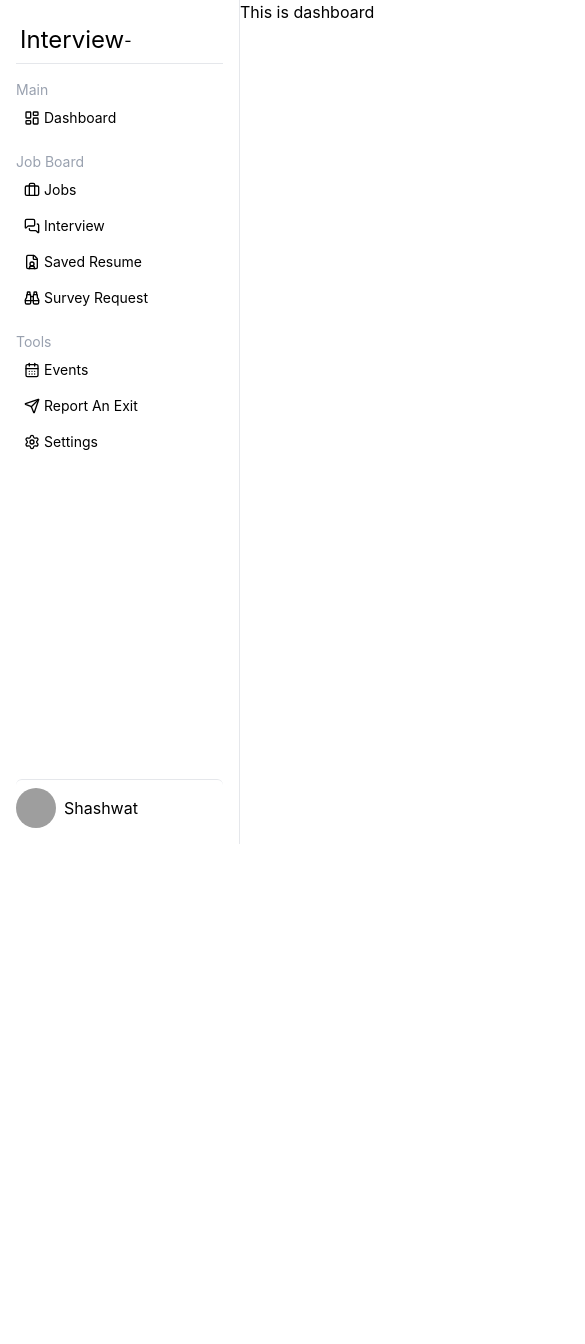
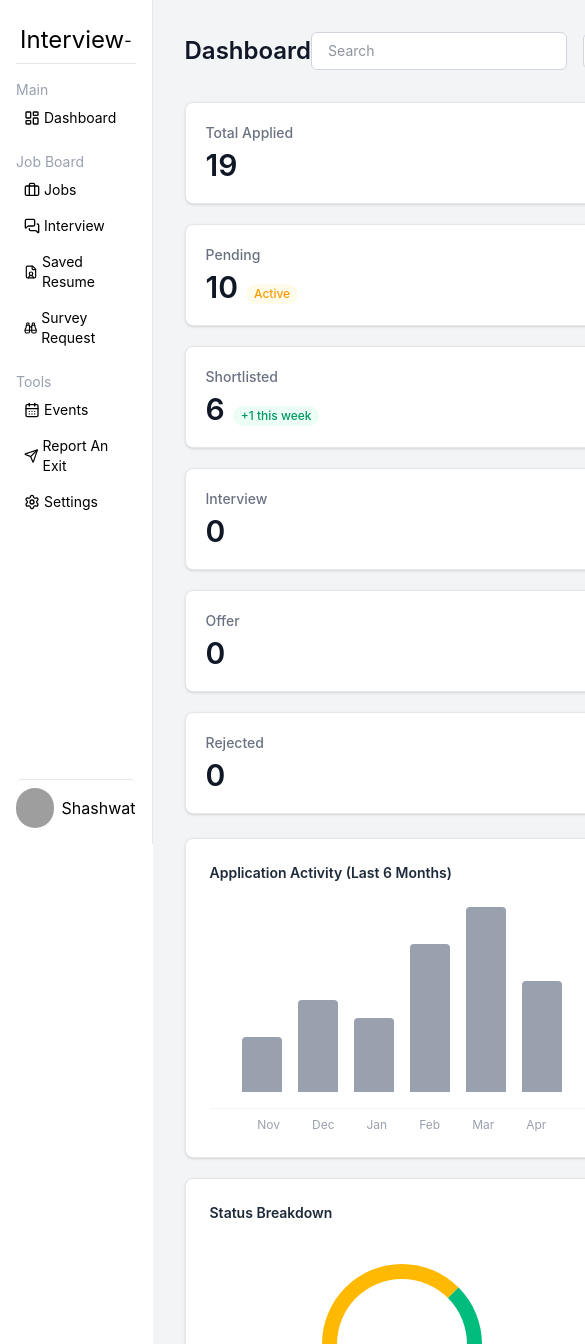
Before and after one commit to Shashwat64/Job-Tracker, a React (Vite) app: page /app/dashboard in a window 390 px wide. Shown: the top 1344 px of the page, 585 px wide, since content can reach past the window. Before the commit the page ends 844 px from the top, so only its background shows below. Built offline with nearby package versions, Linux system fonts and the light colour scheme; no server answers; grey boxes are pictures that could not be loaded.

Commit message:
feat: add dashboard

```diff
--- a/src/Components/MainNavChildren/AddJob.jsx
+++ b/src/Components/MainNavChildren/AddJob.jsx
@@ -204,6 +204,8 @@
           >
             <option value="Pending">Pending</option>
             <option value="Shortlisted">Shortlisted</option>
+            <option value="Interview">Interview</option>
+            <option value="Offer">Offer</option>
             <option value="Rejected">Rejected</option>
           </select>
 
--- a/src/Components/MainNavChildren/Dashboard.jsx
+++ b/src/Components/MainNavChildren/Dashboard.jsx
@@ -1,9 +1,161 @@
 import { Link } from 'react-router-dom'
+import { useContext } from 'react'
 
-export default function Dashboard(){
+import { JobContext} from '../../App'
+
+//Top 4 cards
+const KPICard = ({ title, value, badge }) => (
+  <div className="bg-white p-5 rounded-lg border border-gray-200 shadow-sm hover:bg-gray-100 hover:cursor-pointer
+: transition duration-75 active:scale-95">
+    <h3 className="text-sm text-gray-500 font-medium mb-1">{title}</h3>
+    <div className="flex items-baseline space-x-2">
+      <p className="text-3xl font-semibold text-gray-900">{value}</p>
+      {badge && (
+        <span className={`text-xs font-medium px-2 py-0.5 rounded-full ${badge.style}`}>
+          {badge.label}
+        </span>
+      )}
+    </div>
+  </div>
+)
+
+//Its the lower most upcomign interview
+const InterviewItem = ({ company, round, position, date, time }) => (
+  <div className="px-6 py-4 flex justify-between items-center hover:bg-gray-100 hover:cursor-pointer
+ transition">
+    <div className="flex items-center gap-4">
+      <div className="w-10 h-10 rounded border border-gray-200 bg-white flex items-center justify-center font-bold text-gray-700">
+        {company[0]}
+      </div>
+      <div>
+        <p className="text-sm font-medium text-gray-900">{company}</p>
+        <p className="text-xs text-gray-500">{round} • {position}</p>
+      </div>
+    </div>
+    <div className="text-right">
+      <p className="text-sm font-medium text-gray-900">{date}</p>
+      <p className="text-xs text-gray-500">{time}</p>
+    </div>
+  </div>
+);
+
+
+
+const kpiData = [
+  { title: "Total Applied", value: 19 },
+  { title: "Pending", value: 12, badge: { label: "Active", style: "text-amber-500 bg-amber-50" } },
+  { title: "Shortlisted", value: 4, badge: { label: "+1 this week", style: "text-emerald-600 bg-emerald-50" } },
+  { title: "Interview", value: 3 },
+  { title: "Offer", value: 3 },
+  { title: "Rejected", value: 3 }
+];
+
+const upcomingInterviews = []
+
+/* const upcomingInterviews = [
+  { company: "Cisco", round: "Technical Round 1", position: "Network Software Engineer", date: "Apr 15, 2026", time: "10:00 AM - 11:00 AM" },
+  { company: "Oracle", round: "HR Screening", position: "Cloud Engineer", date: "Apr 18, 2026", time: "02:30 PM - 03:00 PM" },
+]; */
+
+const bars = [30, 50, 40, 80, 100, 60];
+const months = ["Nov", "Dec", "Jan", "Feb", "Mar", "Apr"];
+
+export default function Dashboard() {
+
+  const { interviewJson } = useContext(JobContext)
+
+  console.log(interviewJson)
+
+
+  const statusCounts = interviewJson.filter(info=>!info.isDeleted)
+  .reduce((acc, job) => {
+    acc.total = (acc.total || 0) + 1;
+    acc[job.stage] = (acc[job.stage] || 0) + 1;
+    return acc;
+  }, {});
+
+  console.log(statusCounts)
+
+  const cards = [
+    { title: "Total Applied", value: statusCounts.total || 0 },
+    { title: "Pending", value: statusCounts.Pending || 0, badge: { label: "Active", style: "text-amber-500 bg-amber-50" } },
+    { title: "Shortlisted", value: statusCounts.Shortlisted || 0 , badge: { label: "+1 this week", style: "text-emerald-600 bg-emerald-50" } },
+    { title: "Interview", value: statusCounts.Interview || 0  },
+    { title: "Offer", value: statusCounts.Offer || 0  },
+    { title: "Rejected", value: statusCounts.Refected || 0 }
+  ]
+
+  console.log(cards)
+
+
+
+
   return (
-    <>
-      <h2>This is dashboard</h2>
-    </>
-  )
+    <div className=" bg-gray-100 p-8 font-sans text-gray-800 grow">
+      <div className="w-full space-y-6">
+
+        {/* Header */}
+        <div className="flex justify-between items-center mb-8">
+          <h1 className="text-2xl font-semibold text-gray-900">Dashboard</h1>
+          <div className="flex items-center space-x-4">
+            <input
+              type="text"
+              placeholder="Search"
+              className="border border-gray-300 rounded-md px-4 py-2 text-sm w-64 bg-white outline-none focus:border-gray-400"
+            />
+            <button className="w-9 h-9 border border-gray-300 rounded-md flex items-center justify-center bg-white hover:bg-gray-50">
+              <svg className="w-4 h-4 text-gray-600" fill="none" stroke="currentColor" viewBox="0 0 24 24">
+                <path strokeLinecap="round" strokeLinejoin="round" strokeWidth="2" d="M15 17h5l-1.405-1.405A2.032 2.032 0 0118 14.158V11a6.002 6.002 0 00-4-5.659V5a2 2 0 10-4 0v.341C7.67 6.165 6 8.388 6 11v3.159c0 .538-.214 1.055-.595 1.436L4 17h5m6 0v1a3 3 0 11-6 0v-1m6 0H9" />
+              </svg>
+            </button>
+          </div>
+        </div>
+
+        {/* KPI Cards */}
+        <div className="grid grid-cols-1 md:grid-cols-6 gap-5">
+          {cards.map((kpi, i) => <KPICard key={i} {...kpi} />)}
+        </div>
+
+        {/* Analytics */}
+        <div className="grid grid-cols-1 lg:grid-cols-3 gap-5">
+          {/* Bar Chart */}
+          <div className="lg:col-span-2 bg-white p-6 rounded-lg border border-gray-200 shadow-sm flex flex-col h-80">
+            <h3 className="text-sm font-semibold text-gray-800 mb-6">Application Activity (Last 6 Months)</h3>
+            <div className="flex-1 flex items-end space-x-4 justify-center pb-2">
+              {bars.map((height, i) => (
+                <div key={i} className="w-10 bg-gray-400 rounded-t-sm" style={{ height: `${height}%` }} />
+              ))}
+            </div>
+            <div className="flex justify-center space-x-8 text-xs text-gray-400 mt-2 border-t border-gray-100 pt-2">
+              {months.map(m => <span key={m}>{m}</span>)}
+            </div>
+          </div>
+
+          {/* Donut Chart */}
+          <div className="bg-white p-6 rounded-lg border border-gray-200 shadow-sm flex flex-col h-80">
+            <h3 className="text-sm font-semibold text-gray-800 mb-6">Status Breakdown</h3>
+            <div className="flex-1 flex items-center justify-center">
+              <div className="w-40 h-40 rounded-full border-15 border-amber-400 border-r-emerald-500 border-b-gray-200 border-l-amber-400" />
+            </div>
+            <div className="flex justify-center space-x-4 mt-4">
+              <div className="flex items-center text-xs text-gray-500"><span className="w-2 h-2 rounded-full bg-amber-400 mr-2" />Pending</div>
+              <div className="flex items-center text-xs text-gray-500"><span className="w-2 h-2 rounded-full bg-emerald-500 mr-2" />Shortlisted</div>
+            </div>
+          </div>
+        </div>
+
+        {/* Upcoming Interviews */}
+        <div className="bg-white rounded-lg border border-gray-200 shadow-sm overflow-hidden">
+          <div className="px-6 py-4 border-b border-gray-100 flex justify-between items-center">
+            <h3 className="text-sm font-semibold text-gray-800">Upcoming Interviews</h3>
+            <button className="text-sm text-gray-600 hover:text-gray-900 font-medium">View Calendar →</button>
+          </div>
+          <div className="divide-y divide-gray-100">
+            {upcomingInterviews.map((interview, i) => <InterviewItem key={i} {...interview} />)}
+          </div>
+        </div>
+
+      </div>
+    </div>
+  );
 }
--- a/src/Components/MainNavChildren/Dropdown.jsx
+++ b/src/Components/MainNavChildren/Dropdown.jsx
@@ -39,7 +39,7 @@
         className="block w-full text-left px-4 py-2 hover:bg-gray-100"
         onClick={()=>{setInterviewJson(prev=>{
           let newArr = [...prev]
-          newArr[id].deleted = true
+          newArr[id].isDeleted = true
 
           console.log(newArr[id])
 
--- a/src/Components/MainNavChildren/Jobs.jsx
+++ b/src/Components/MainNavChildren/Jobs.jsx
@@ -4,7 +4,6 @@
 //Icons
 import { Bell, ChevronsRightLeft } from 'lucide-react';
 
-//helper function
 
 //contexts
 import { JobContext } from '../../App'
@@ -51,9 +50,9 @@
   if(interviewJson.length>0){
      filteredList = interviewJson
     .filter((interview)=>{
-      if(activeBtn==='all' && !interview.deleted)
+      if(activeBtn==='all' && !interview.isDeleted)
         return true
-      else if(!interview.deleted)
+      else if(!interview.isDeleted)
         return interview.stage.toLowerCase() === activeBtn.toLowerCase()
     }).filter(info=>{
       if(!searchParam){
@@ -95,7 +94,7 @@
     //Making Html of the interview detail
     if(filteredListLen>0){
       interviewHtml = filteredList.slice(startIndex, lastIndex).map((interview, i)=>(
-        <div className={`grid relative grid-cols-[auto_2fr_3fr_1.8fr_1fr_1fr] items-center bg-white mx-6 h-15 shadow-sm p-3 box-border w-[calc(100%-3rem)]`} key={i}>
+        <div className={`grid relative grid-cols-[auto_2fr_3fr_1.8fr_1fr_1fr] items-center bg-white h-15 shadow-sm p-3 box-border w-full`} key={i}>
 
           {checkBox}
 
@@ -159,26 +158,36 @@
 
   return (
     <>
-      <main className='bg-gray-100 grow'>
+      <main className='bg-gray-100 grow p-8'>
         {addJobModal && <AddJob setAddJobModal={setAddJobModal} openModalId = {openModalId} setOpenModalId={setOpenModalId}/>}
-        <section className="flex items-center h-16 w-full justify-between border border-gray-200 p-4 bg-white shadow-xs">
-          <h2>Applied Jobs</h2>
-          <div className='flex items-center gap-x-4'>
+
+        <div className="w-full space-y-6">
+
+        {/* Header */}
+        <div className="flex justify-between items-center mb-8">
+          <h1 className="text-2xl font-semibold text-gray-900">Dashboard</h1>
+          <div className="flex items-center space-x-4">
             <input
-              className='border border-gray-300 px-4 py-1 rounded-md' type="text" name="search" id="search" placeholder="Search"
-              onChange={(e)=>{setSearchParam(e.currentTarget.value)}}
+              type="text"
+              placeholder="Search"
+              className="border border-gray-300 rounded-md px-4 py-2 text-sm w-64 bg-white outline-none focus:border-gray-400"
             />
-            <Bell size={16} />
+            <button className="w-9 h-9 border border-gray-300 rounded-md flex items-center justify-center bg-white hover:bg-gray-50">
+              <svg className="w-4 h-4 text-gray-600" fill="none" stroke="currentColor" viewBox="0 0 24 24">
+                <path strokeLinecap="round" strokeLinejoin="round" strokeWidth="2" d="M15 17h5l-1.405-1.405A2.032 2.032 0 0118 14.158V11a6.002 6.002 0 00-4-5.659V5a2 2 0 10-4 0v.341C7.67 6.165 6 8.388 6 11v3.159c0 .538-.214 1.055-.595 1.436L4 17h5m6 0v1a3 3 0 11-6 0v-1m6 0H9" />
+              </svg>
+            </button>
           </div>
-        </section>
+        </div>
+        </div>
 
-        <section className='flex m-6 bg-white p-4 rounded-lg justify-between shadow-sm'>
+        <section className='flex bg-white p-4 rounded-lg justify-between shadow-sm'>
           <p className='ml-2'>Jobs You have Applied</p>
           <p className='mr-2'>{filteredListLen} Jobs</p>
         </section>
 
         <section >
-            <div className='flex flex-row m-6 mb-0 bg-white p-4 rounded-t-lg items-baseline justify-between' >
+            <div className='flex flex-row mt-6 bg-white p-4 rounded-t-lg items-baseline justify-between' >
               <div className='bg-gray-100 p-1 rounded-lg flex gap-x-1'>
                 <button className={`px-4 py-2 rounded-lg hover:bg-gray-50 ${
                     activeBtn === 'all'
@@ -206,7 +215,7 @@
                 onClick={()=>{setAddJobModal(true)}}
               >Add More</button>
             </div>
-          <div className='grid grid-cols-[auto_2fr_3fr_1.8fr_1fr_1fr] items-center bg-gray-100 mx-6 shadow-sm p-3 box-border w-[calc(100%-3rem)]'>
+          <div className='grid grid-cols-[auto_2fr_3fr_1.8fr_1fr_1fr] items-center bg-gray-100 shadow-sm p-3 box-border w-full'>
             {checkBox}
 
             <p className='text-sm text-gray-500'>Company Name</p>
@@ -220,7 +229,7 @@
             {/* This below is main div */}
             {interviewHtml}
             {filteredListLen>10 &&
-            <div className='flex justify-between items-center bg-white mx-6 h-15 shadow-sm p-3 box-border w-[calc(100%-3rem)]'>
+            <div className='flex justify-between items-center bg-white h-15 shadow-sm p-3 box-border w-full'>
               <button className='bg-white
                 border border-gray-200
                 px-3 py-2
```
Also changed, not shown: src/data/interviewList.js (+32 -17 lines).
